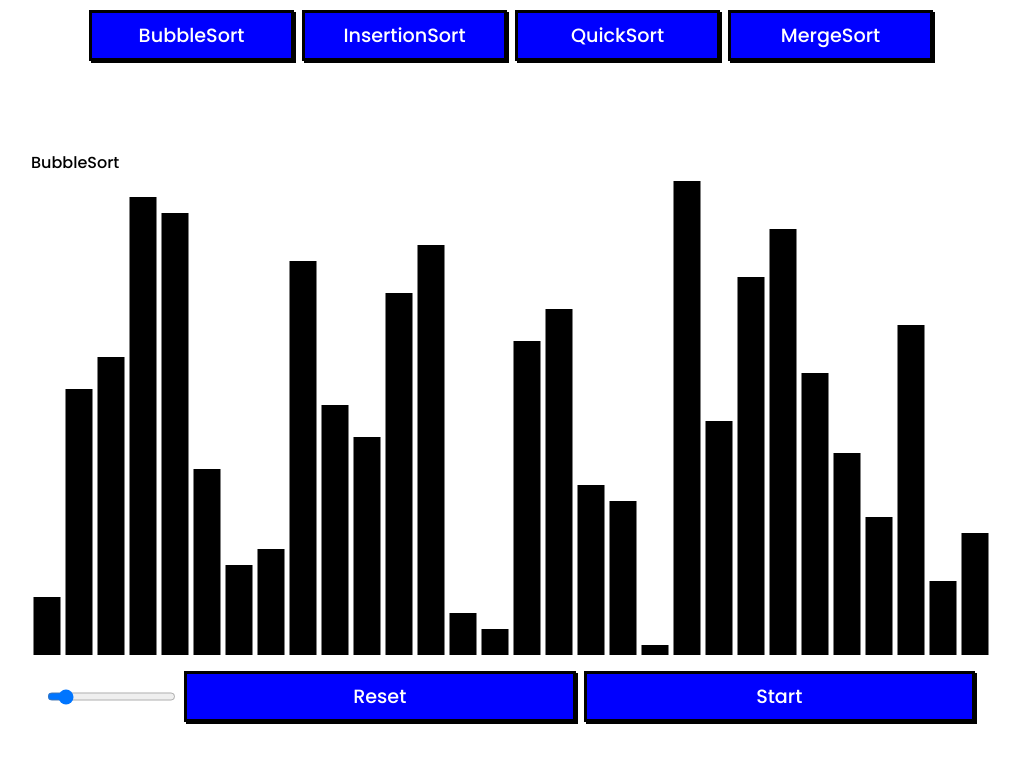
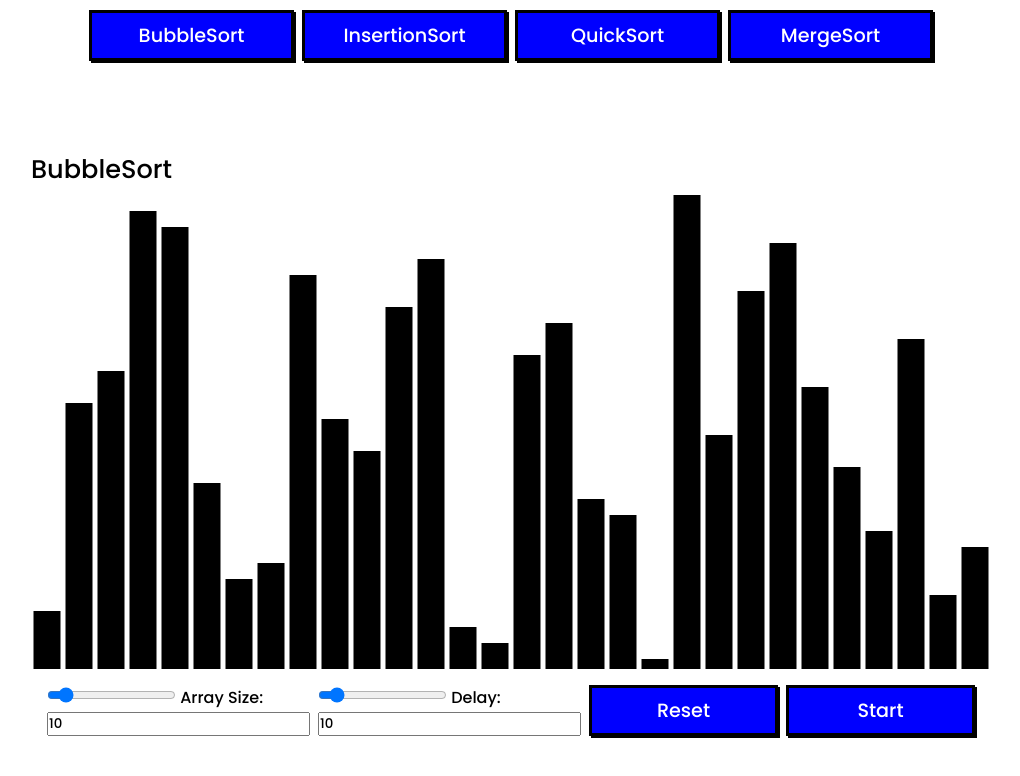
Before and after one commit to bieniucieniu/sorting, a website built with Vite: page index.html in a window 1280 px wide. Shown: the whole page, without its empty margins (129-1149 px from the left). Built offline with nearby package versions, Linux system fonts and the light colour scheme.

Commit message:
feat: :sparkles: change class name and add input in html

```diff
--- a/index.html
+++ b/index.html
@@ -32,13 +32,22 @@
       </ul>
     </nav>
     <main class="main-content">
-      <p class="current-sorting-name">BubbleSort</p>
+      <p class="current-algorithm-name">BubbleSort</p>
       <div class="canvas-container">
         <canvas id="canvas"></canvas>
       </div>
       <div class="control-container">
         <div class="control-item">
-          <input type="range" id="array-size" value="10" />
+          <div class="array-size-item">
+            <input type="range" id="array-size" value="10" />
+            <label for="array-size">Array Size:</label>
+            <input type="number" id="array-size-value" value="10" />
+          </div>
+          <div class="delay-item">
+            <input type="range" id="delay" value="10" />
+            <label for="delay">Delay:</label>
+            <input type="number" id="delay-value" value="10" />
+          </div>
           <button class="btn" id="reset">Reset</button>
           <button class="btn" id="start">Start</button>
         </div>
--- a/src/style.css
+++ b/src/style.css
@@ -76,7 +76,7 @@ body {
     transform: translate(-1px, -1px);
 }
 
-.sorting-name {
+.current-algorithm-name {
     display: inline-block;
     font-size: 1.6em;
 }
```
